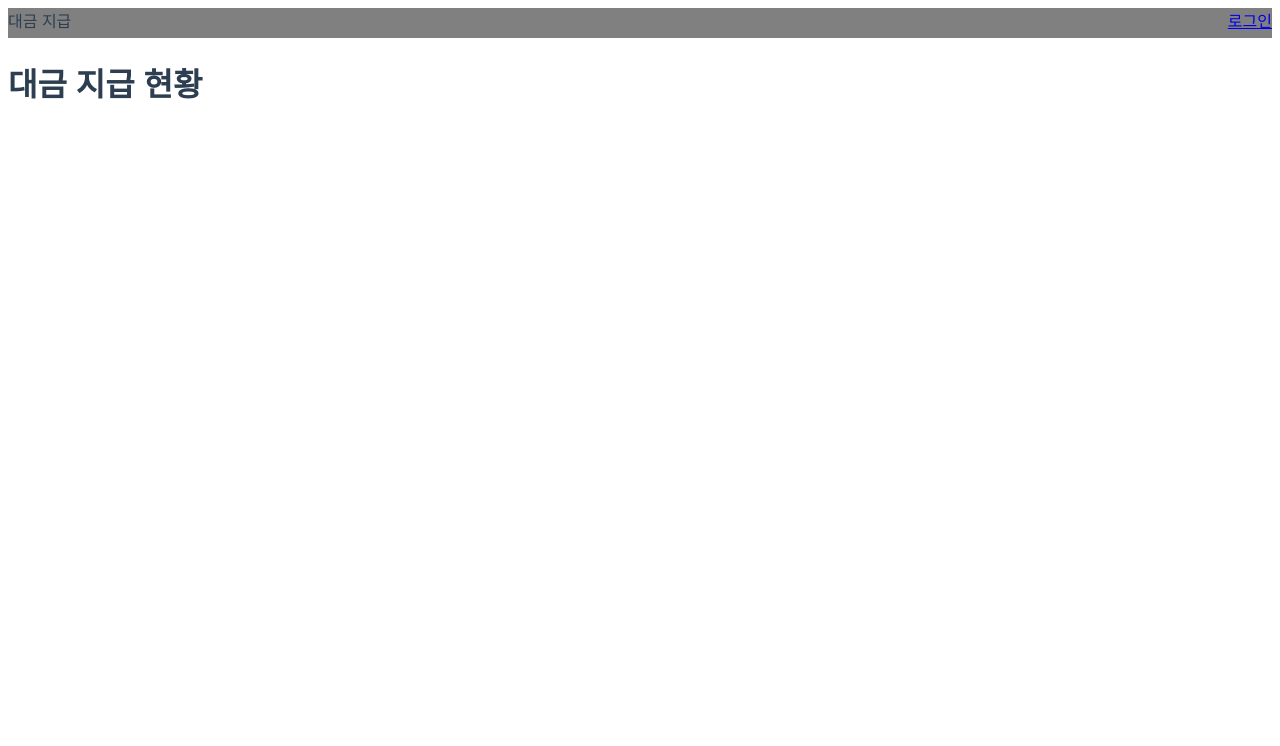
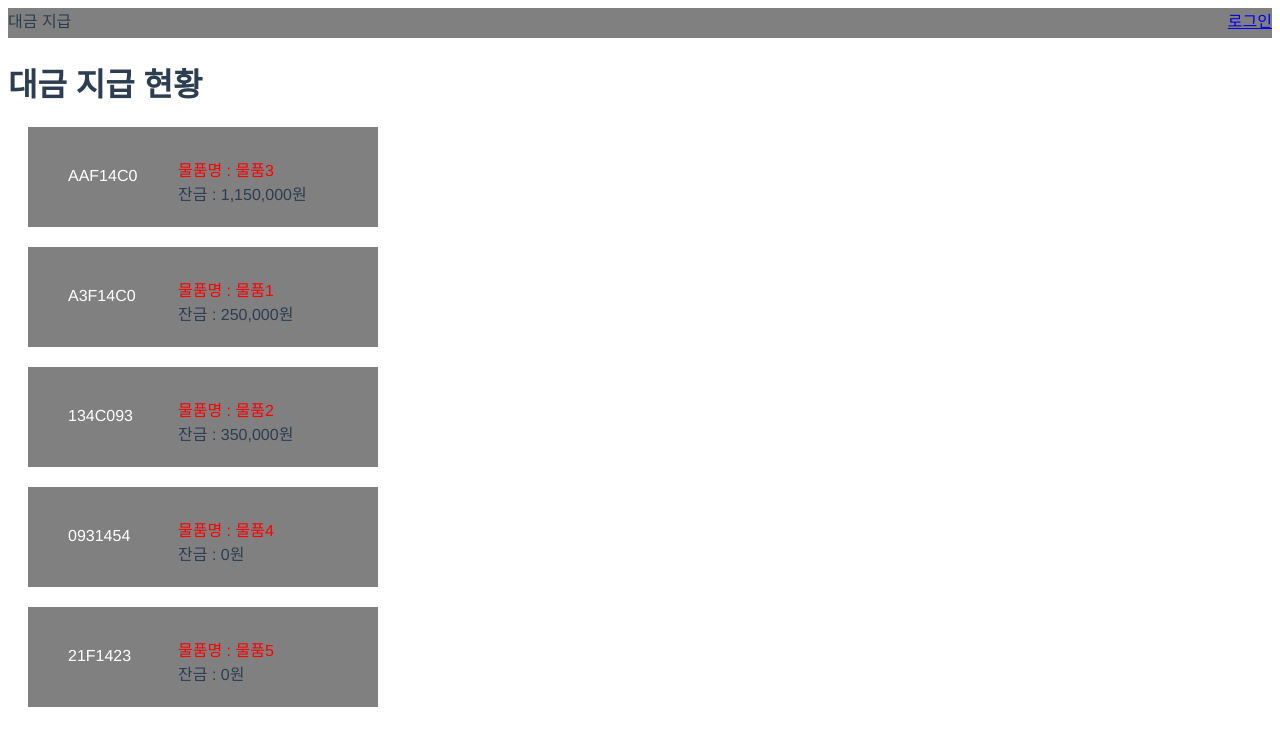
Before and after one commit to blackhat97/blockchain-charge-and-receive-app-, a Vue app in the folder sample/: page /receive in a window 1280 px wide. Shown: the top 746 px of the page. Built offline with nearby package versions, Linux system fonts and the light colour scheme.

Commit message:
Receive 아이템 추가

```diff
--- a/sample/src/views/Receive.vue
+++ b/sample/src/views/Receive.vue
@@ -2,11 +2,23 @@
   <div class="receive">
     <top-bar title="대금 지급"></top-bar>
     <h1>대금 지급 현황</h1>
+    <block-list :items="receiveItems"></block-list>
   </div>
 </template>
 
 <script>
 export default {
-  name: 'Receive'
+  name: 'Receive',
+  data() {
+    return {
+      receiveItems: [
+        { key: 3, blockId: 'AAF14C0', name: '물품3', balance: '1,150,000'},
+        { key: 1, blockId: 'A3F14C0', name: '물품1', balance: '250,000'},
+        { key: 2, blockId: '134C093', name: '물품2', balance: '350,000'},
+        { key: 4, blockId: '0931454', name: '물품4', balance: '0', confirm: true},
+        { key: 5, blockId: '21F1423', name: '물품5', balance: '0', confirm: false}
+      ]
+    }
+  }
 }
 </script>
```
